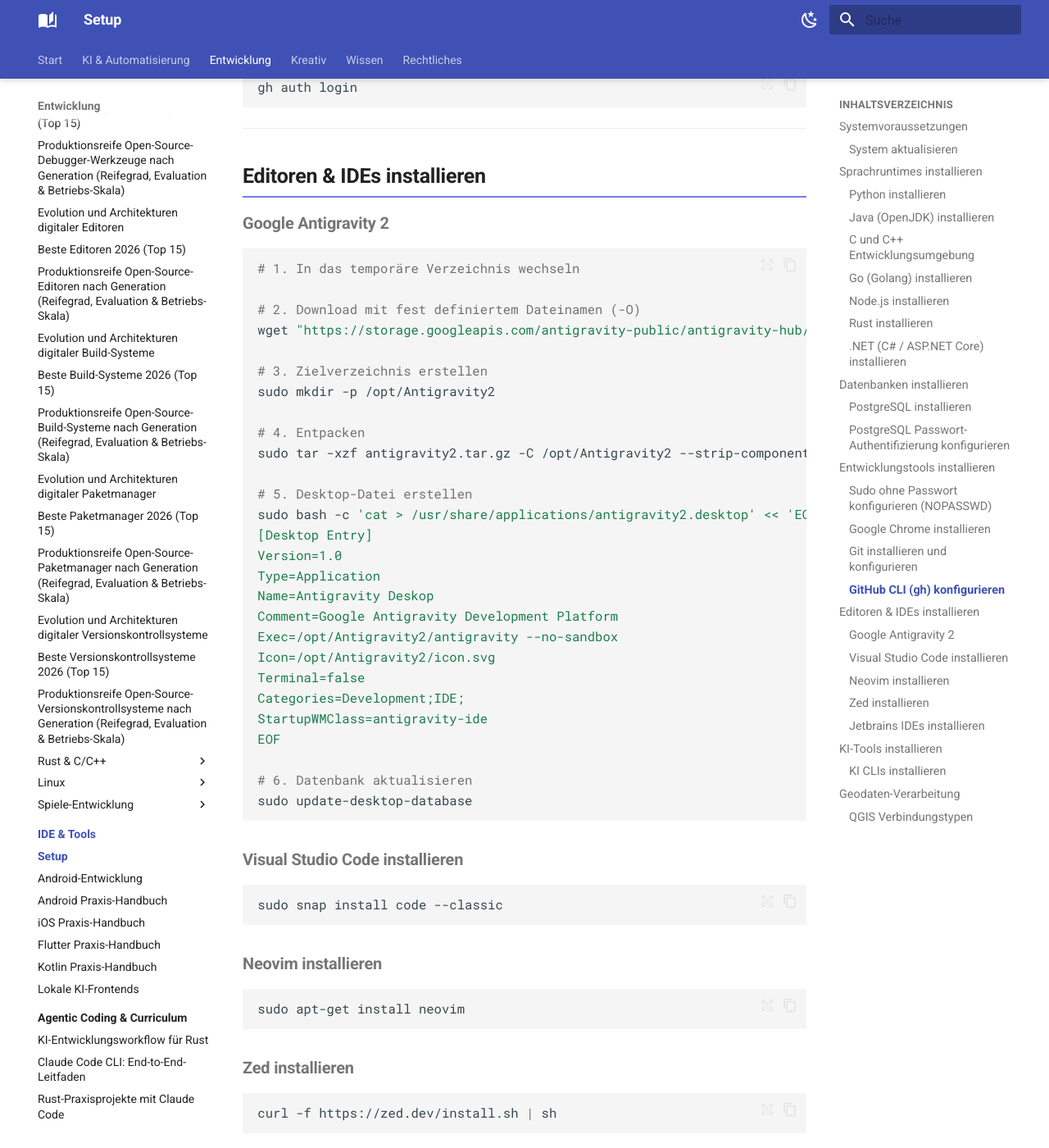
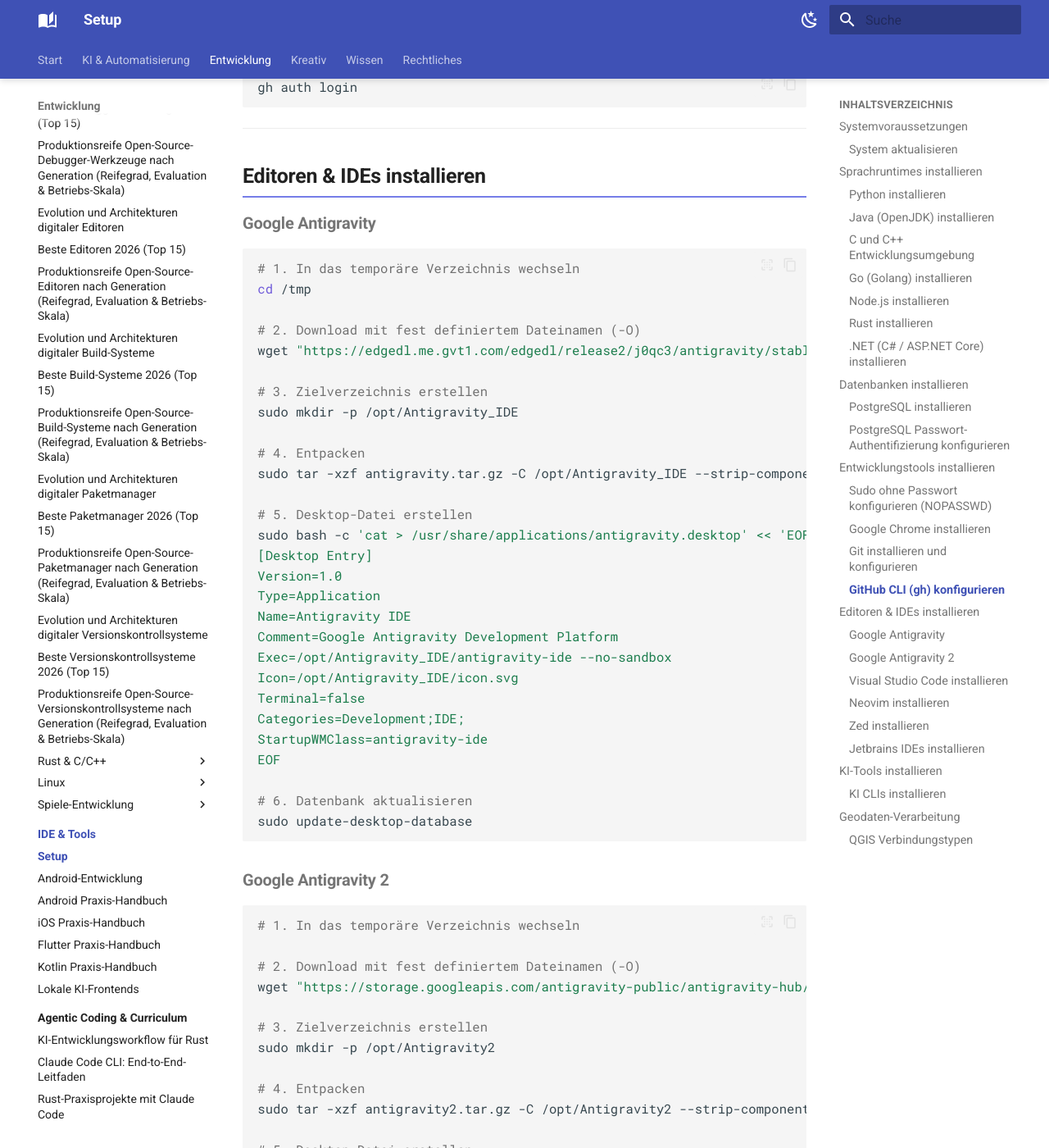
Before and after one commit to thorstenkloehn/dokument, an MkDocs documentation site: the page built from docs/entwicklung/ide/setup.md, in a window 1280 px wide and 1400 px high, scrolled down 4717 px. Shown: the whole window at 82% size. Built offline with MkDocs 1.6.1 and Material for MkDocs 9.7.7, drawn with Linux system fonts in a browser that asks for light colours.

Commit message:
docs: Hinzufügen von Installationsanweisungen für Google Antigravity IDE

````diff
--- a/docs/entwicklung/ide/setup.md
+++ b/docs/entwicklung/ide/setup.md
@@ -198,12 +198,45 @@
 ---
 
 ## Editoren & IDEs installieren
+
+### Google Antigravity
+
+```bash
+# 1. In das temporäre Verzeichnis wechseln
+cd /tmp
+
+# 2. Download mit fest definiertem Dateinamen (-O)
+wget "https://edgedl.me.gvt1.com/edgedl/release2/j0qc3/antigravity/stable/2.5.5-4923483625488384/linux-x64/Antigravity%20IDE.tar.gz" -O antigravity.tar.gz
+
+# 3. Zielverzeichnis erstellen
+sudo mkdir -p /opt/Antigravity_IDE
+
+# 4. Entpacken
+sudo tar -xzf antigravity.tar.gz -C /opt/Antigravity_IDE --strip-components=1
+
+# 5. Desktop-Datei erstellen
+sudo bash -c 'cat > /usr/share/applications/antigravity.desktop' << 'EOF'
+[Desktop Entry]
+Version=1.0
+Type=Application
+Name=Antigravity IDE
+Comment=Google Antigravity Development Platform
+Exec=/opt/Antigravity_IDE/antigravity-ide --no-sandbox
+Icon=/opt/Antigravity_IDE/icon.svg
+Terminal=false
+Categories=Development;IDE;
+StartupWMClass=antigravity-ide
+EOF
+
+# 6. Datenbank aktualisieren
+sudo update-desktop-database
+```
 ### Google Antigravity 2
 ```bash
 # 1. In das temporäre Verzeichnis wechseln
 
 # 2. Download mit fest definiertem Dateinamen (-O)
-wget "https://storage.googleapis.com/antigravity-public/antigravity-hub/2.5.0-5471848641724416/linux-x64/Antigravity.tar.gz" -O antigravity2.tar.gz
+wget "https://storage.googleapis.com/antigravity-public/antigravity-hub/2.11.0-6376446768316416/linux-x64/Antigravity.tar.gz" -O antigravity2.tar.gz
 
 # 3. Zielverzeichnis erstellen
 sudo mkdir -p /opt/Antigravity2
````
